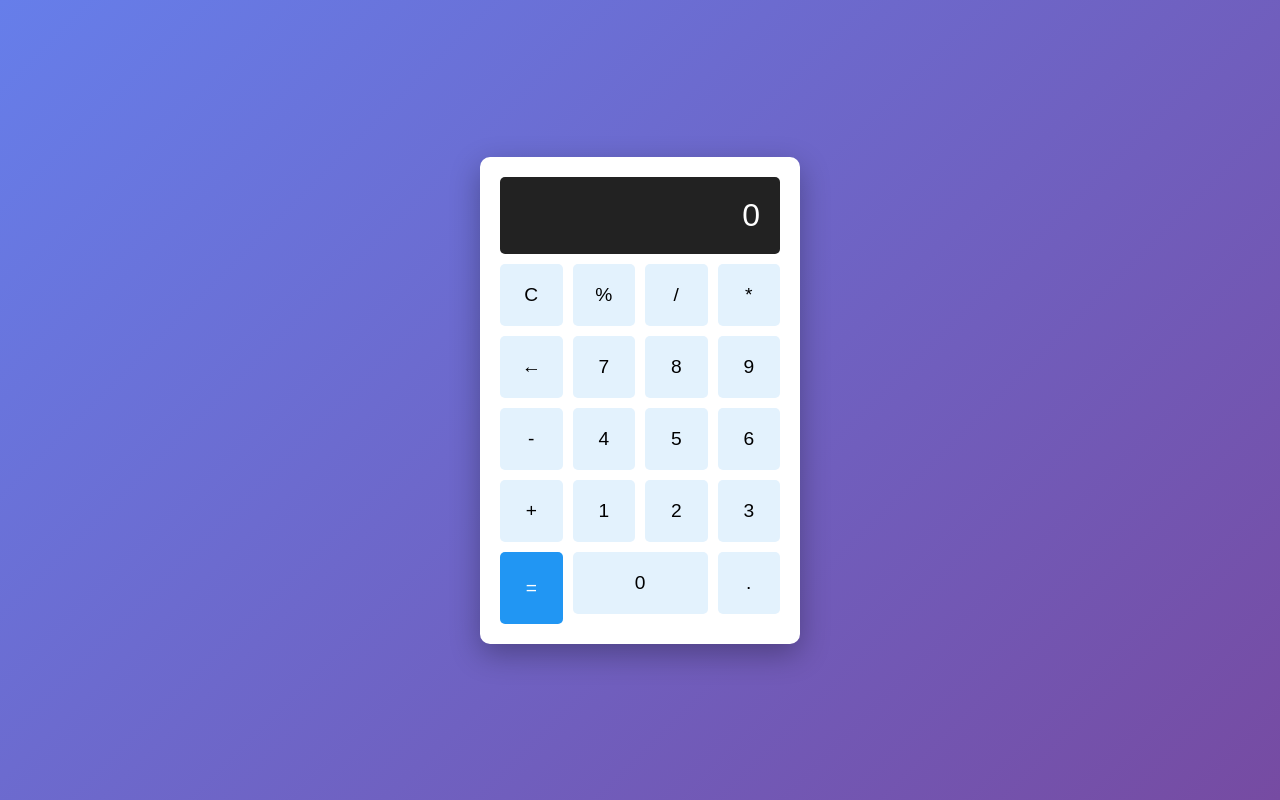
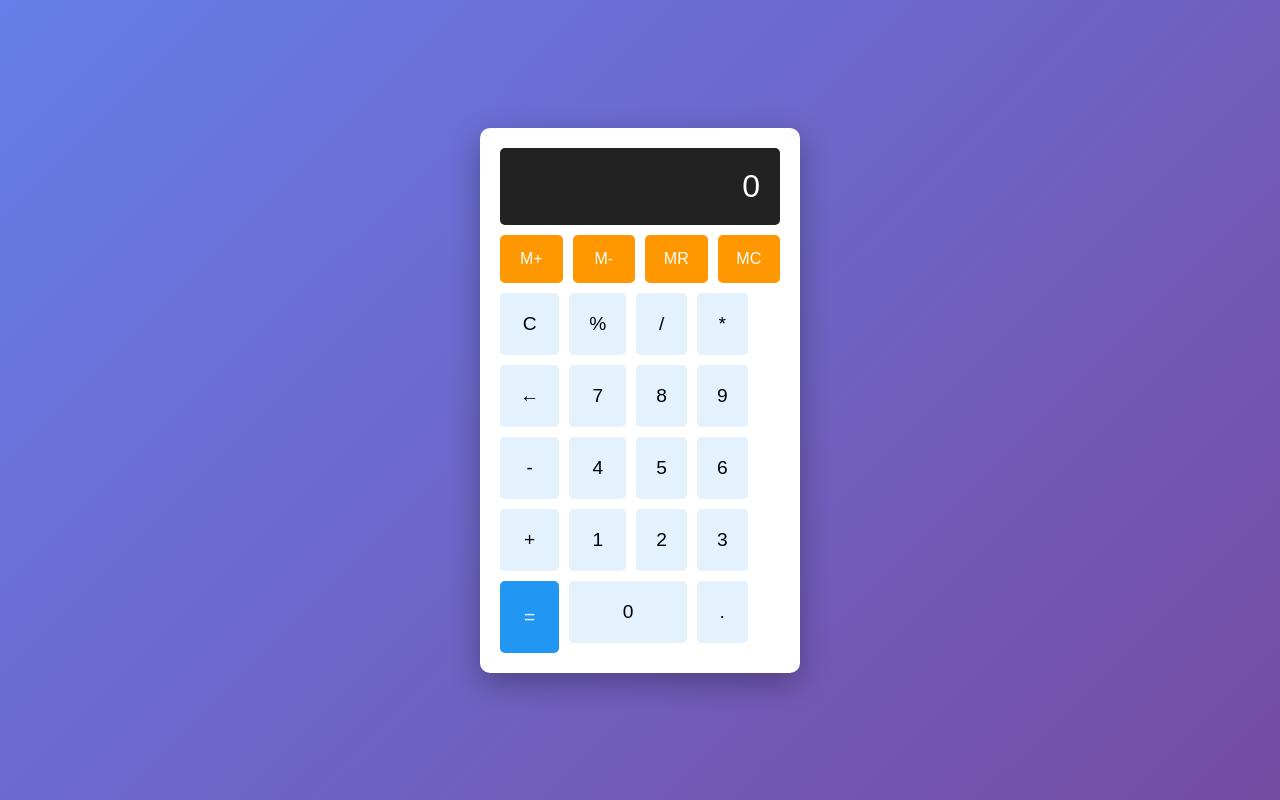
Before and after one commit to kiri-177/calculator-app1, a plain HTML site: page index.html in a window 1280 px wide. Drawn offline with Linux system fonts and the light colour scheme.

Commit message:
Add memory buttons UI

```diff
--- a/index.html
+++ b/index.html
@@ -9,6 +9,15 @@
 <body>
     <div class="calculator">
         <div class="display" id="display">0</div>
+        <!-- 新增記憶功能區 -->
+        <div class="memory-buttons">
+        <button onclick="memoryAdd()" class="memory-btn">M+</button>
+        <button onclick="memorySubtract()" class="memory-btn">M-</button>
+        <button onclick="memoryRecall()" class="memory-btn">MR</button>
+        <button onclick="memoryClear()" class="memory-btn">MC</button>
+    </div>
+
+    <div class="buttons">
         <div class="buttons">
             <button onclick="clearDisplay()">C</button>
             <button onclick="calculatePercentage()">%</button>
--- a/style.css
+++ b/style.css
@@ -70,3 +70,29 @@ button:active {
 .zero {
     grid-column: span 2;
 }
+
+.memory-buttons {
+    display: grid;
+    grid-template-columns: repeat(4, 1fr);
+    gap: 10px;
+    margin-bottom: 10px;
+}
+
+.memory-btn {
+    padding: 15px;
+    font-size: 1em;
+    background: #ff9800;
+    color: white;
+    border: none;
+    border-radius: 5px;
+    cursor: pointer;
+    transition: all 0.3s;
+}
+
+.memory-btn:hover {
+    background: #f57c00;
+}
+
+.memory-btn:active {
+    transform: scale(0.95);
+}
```
